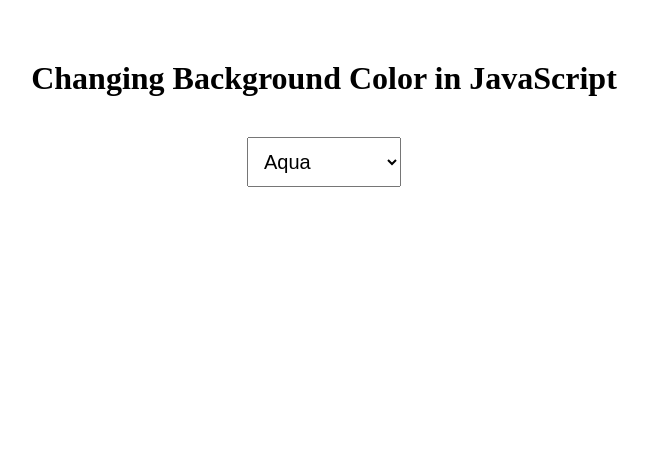
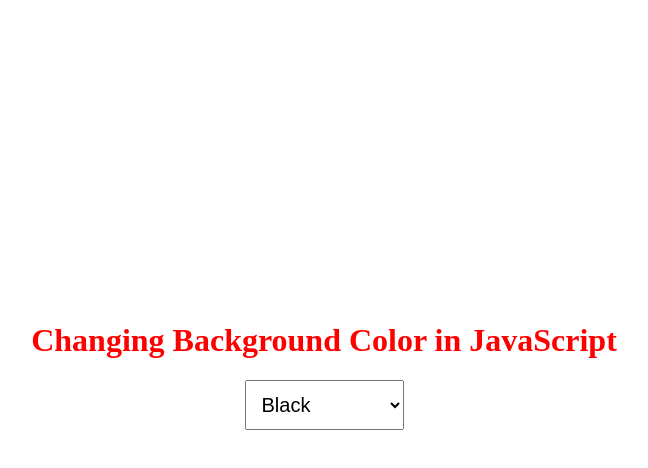
Before and after one commit to rock-devil-07/Background_Color, a plain HTML site: page index.html in a window 1280 px wide. Shown: the whole page, without its empty margins (316-964 px from the left). Drawn offline with Linux system fonts and the light colour scheme.

Commit message:
fourth commit

```diff
--- a/index.html
+++ b/index.html
@@ -10,7 +10,8 @@
             padding: 12px;
         }
         h1{
-            margin-bottom: 40px;
+            margin-top: 322px;
+            color: red;
         }
         body{
             text-align: center;
@@ -21,12 +22,15 @@
 <body>
     <h1>Changing Background Color in JavaScript</h1>
     <select id="colors">
-        <option value="aqua">Aqua </option>
-        <option value="lightcoral">Light Coral </option>
-        <option value="lavender">Lavender </option>
-        <option value="pink"> Hottest Pink </option>
-        <option value="yellow"> Gamboge</option>
-        <option value="lightgreen"> Light Green </option>
+        <option value="black">Black </option>
+        <option value="brown">Brown </option>
+        <option value="crimson">Crimson </option>
+        <option value="darkgrey"> Darkgrey </option>
+        <option value="greenyellow"> GreenYellow</option>
+        <option value="magenta"> Magenta </option>
+        <option value="olive"> Olive </option>
+        <option value="wheat"> Wheat </option>
+        <option value="tomato"> Tomato </option>
     </select>
     <script>
         let color = document.getElementById("colors");
```
